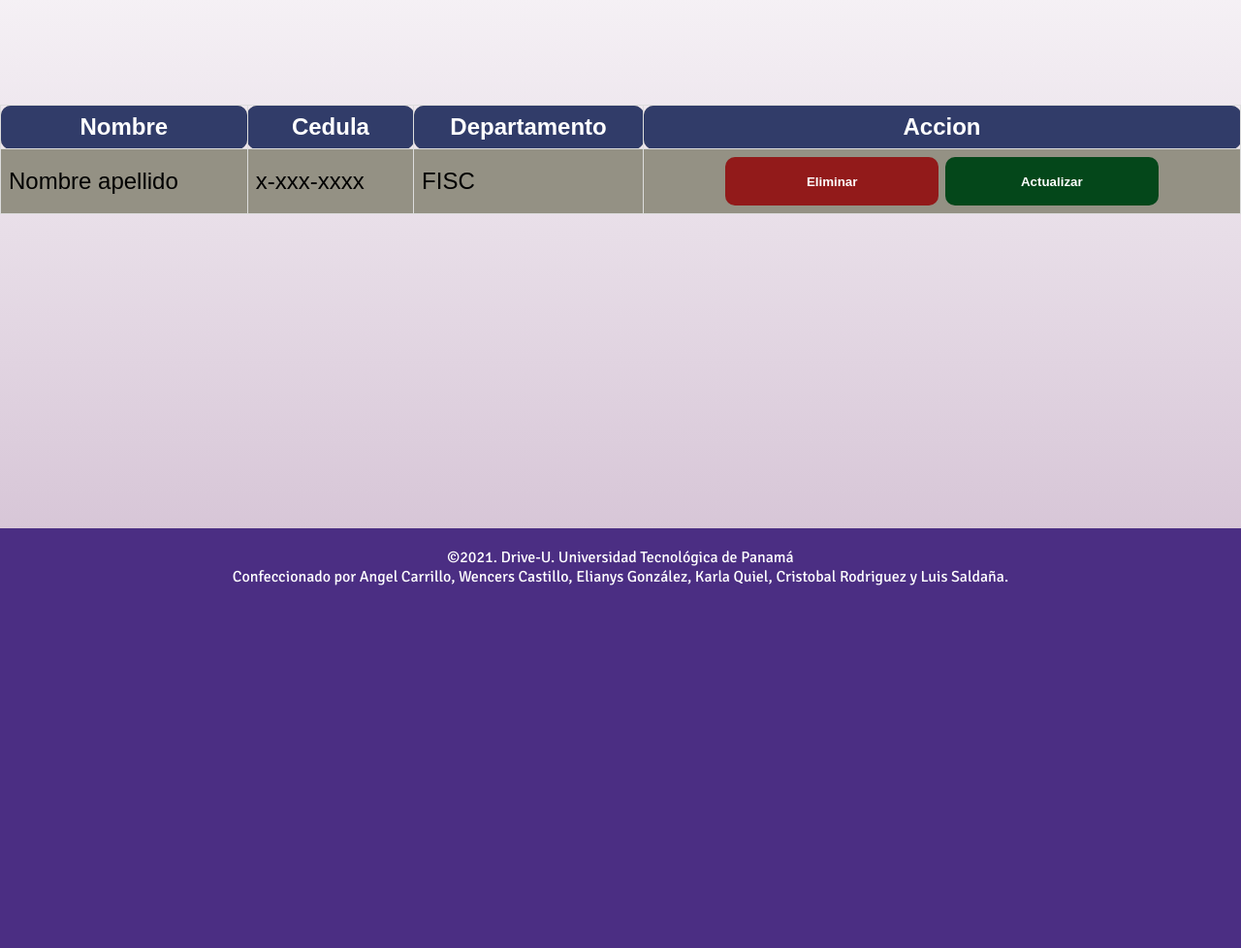
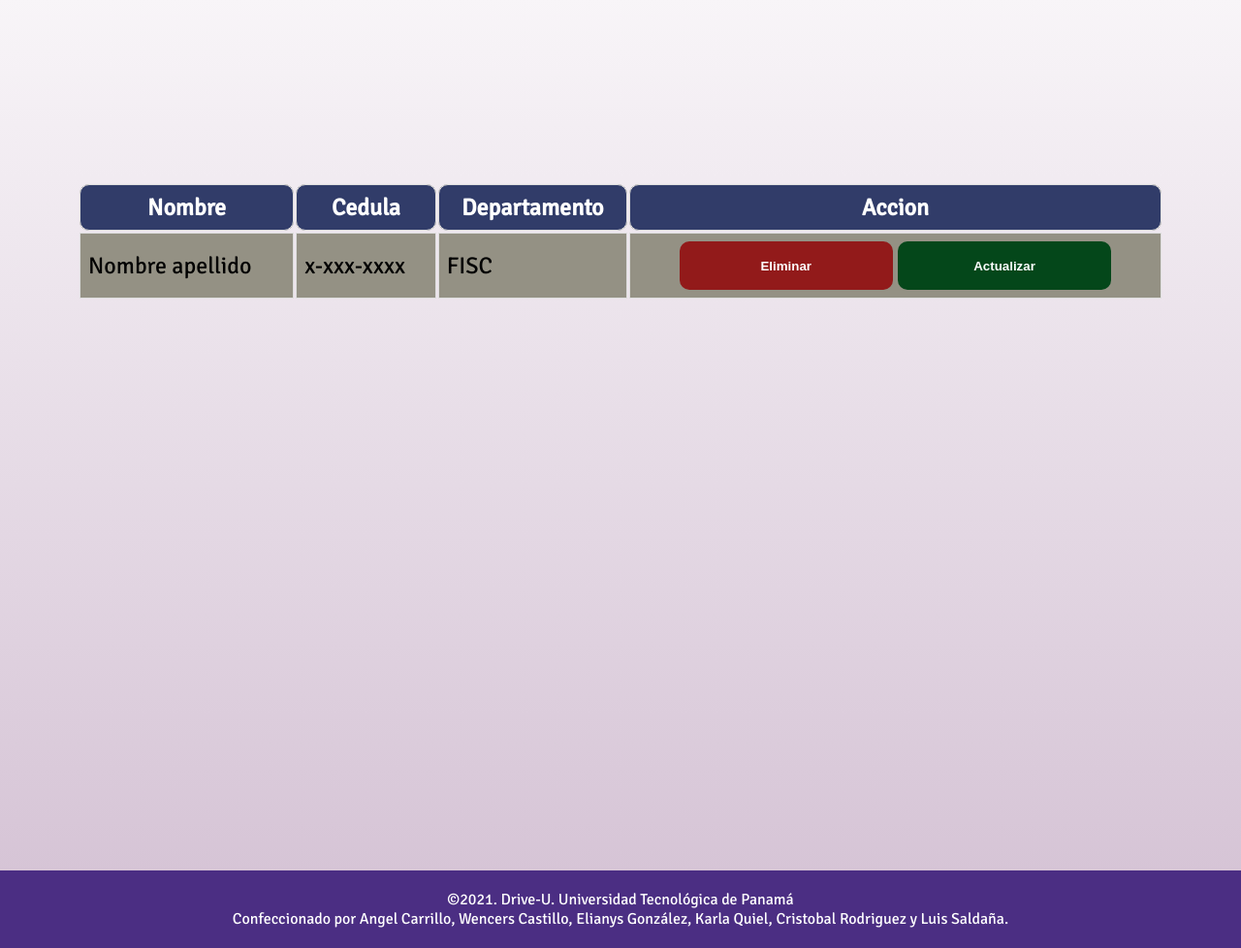
Before and after one commit to CristobalR24/Drive-U_desa_7, a PHP site: page /secciones/actualizar_elim_usuario.php in a window 1280 px wide. Shown: the part 188-1166 px from the top of the page at 97% size. Before the commit the page ends 792 px from the top, so only its background shows below. Run offline with PHP 8.4, Linux system fonts and the light colour scheme.

Commit message:
Add files via upload

```diff
--- a/css/estilo_actualizar_elim_usuario.css
+++ b/css/estilo_actualizar_elim_usuario.css
@@ -1,52 +1,83 @@
 
-.center
+
+@font-face{
+	font-family: "Signika-Bold";
+	src: url("../fuentes/Signika-Bold.ttf") format("truetype");
+  }
+
+@font-face {
+    font-family: "Signika-Regular";
+    src: url("../fuentes/Signika-Regular.ttf") format("truetype");
+}
+
+
+#center
 {
-    overflow-y :scroll;
-    height: 20em;
-    width: 40em;
-    margin-left: auto;
-    margin-right: auto;
+
+  overflow:scroll;
+  overflow-x: hidden;
+    margin-top: 5rem;
+    height:25rem ;
+    width: fit-content(5rem);
+    display: inline-block;
+    justify-content: center;
 }
 .tabla
 {
-    font-family: Arial, Helvetica, sans-serif;
-    border-collapse: collapse;
-    width: 100%;
+  font-family: "Signika-Regular";
+
+    width:80rem;
+
     font-size:1.5em;
+
+    align-self: center;
+    padding-left: 5rem;
+    padding-right: 5rem;
+    user-select: none;
 }
 .tabla th{
     padding-top: 12px;
 padding-bottom: 12px;
+position:sticky;
+z-index: 0;
+pointer-events:none;
 text-align: center;
 background-color:  #313C69;
 color: white;
-  position: sticky;
-  top: 0;
+
+
   border-radius: 10px;
 }
 
 .tabla tr:nth-child(even)
 {
   background-color:#f2fdf2;
+
 }
 
 .tabla tr
 {
   background-color:#949184;
+  pointer-events:none
+
 }
 
 
 .tabla td,.tabla th
 {
     border: 1px solid #ddd;
+
 padding: 8px;
+
 }
+
   #elim
 {
     width: 220px;
     height: 50px;
     border: none;
     outline: none;
+    pointer-events:visible;
     color: #fff;
     font-weight: bold;
     background: rgb(146, 26, 26);
@@ -64,6 +95,7 @@
 #act
 {
     width: 220px;
+    pointer-events:visible;
     height: 50px;
     border: none;
     outline: none;
@@ -86,3 +118,103 @@
 {
     text-align: center;
 }
+
+/*Formulario de actualizacion y otros elementos*/
+
+.form_actualizar
+{
+  height: fit-content(5rem);
+  width: fit-content();
+
+  text-align: center;
+  margin-left: auto;
+  margin-right: auto;
+
+border-radius: 2rem;
+border-color: rgba(221, 0, 0, 0);
+border-style: solid;
+border-width: 2rem;
+
+
+}
+
+.txt_form
+{
+  font-family: "Signika-Regular";
+  font-size: 1.5rem;
+  font-weight: bolder;
+}
+
+
+
+/*Botones*/
+
+.glow-on-hover {
+  width: 220px;
+  height: 50px;
+  border: none;
+  outline: none;
+  color: #fff;
+  font-weight: bold;
+  background: rgb(84, 3, 87);
+  cursor: pointer;
+  position: relative;
+  z-index: 0;
+  border-radius: 10px;
+  transition: 0.6s
+}
+
+
+
+.glow-on-hover:hover
+{
+  background: rgb(170, 7, 7);
+  border: solid;
+  border-color: rgb(0, 0, 0);
+
+}
+
+.glow-on-hover:hover:disabled
+{
+
+  border: solid;
+  border-color: rgb(73, 0, 0);
+
+}
+
+
+.glow-on-hover1 {
+  width: 220px;
+  height: 50px;
+  border: none;
+  outline: none;
+  color: #fff;
+  font-weight: bold;
+  background: rgb(84, 3, 87);
+  cursor: pointer;
+  position: relative;
+  z-index: 0;
+  border-radius: 10px;
+  transition: 0.6s
+}
+
+
+
+.glow-on-hover1:hover
+{
+  background: rgb(5, 116, 20);
+  border: solid;
+  border-color: rgb(0, 0, 0);
+
+}
+
+
+.inputs
+{
+      border-radius: 1.4rem;
+    width: 20.2em;
+    height: 2.5em;
+    font-size: 0.9em;
+    font-weight: bold;
+    text-align: center;
+}
```
Also changed, not shown: css/estilo_registro.css (+21 -8 lines).
